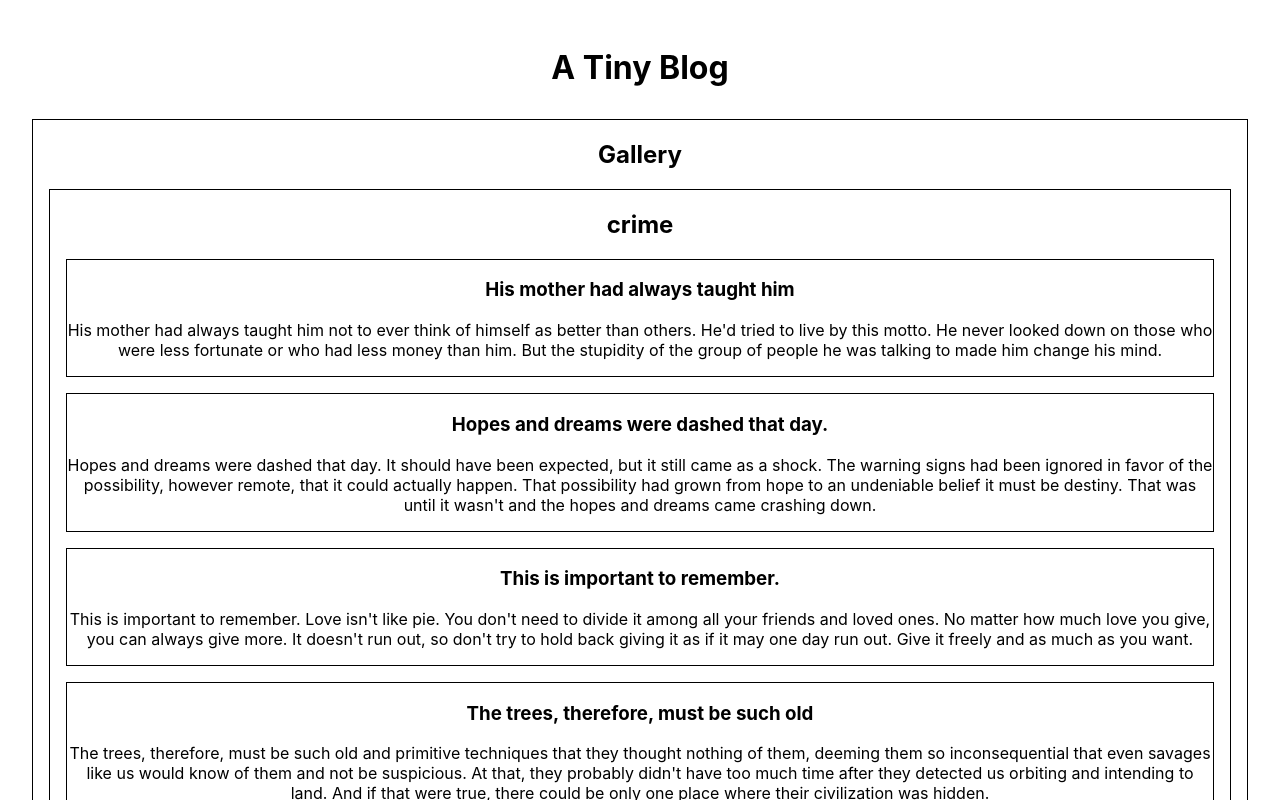
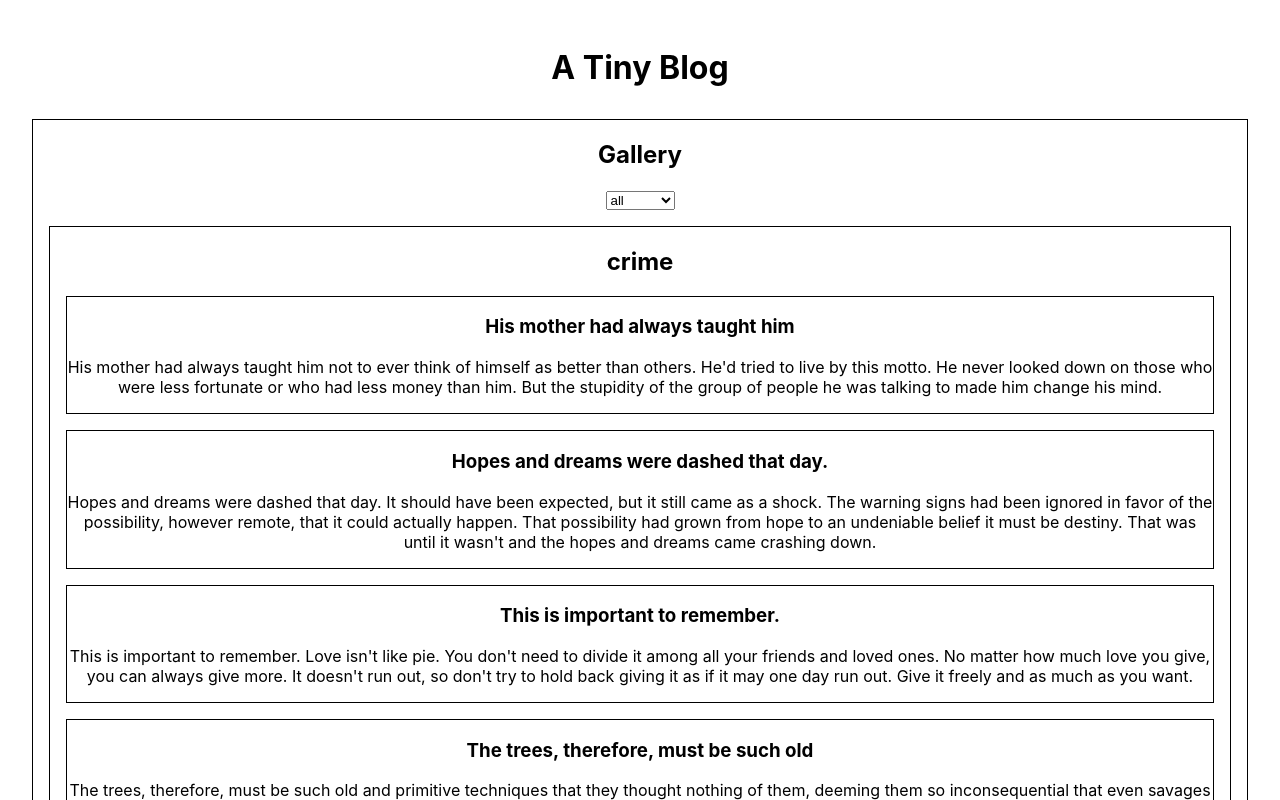
Before and after one commit to SMooreSwe/tiny-blog, a React (Create React App) app: page / in a window 1280 px wide. Shown: the top 800 px of the page. Built offline with nearby package versions, Linux system fonts and the light colour scheme.

Commit message:
search filter working

```diff
--- a/src/components/BlogSection.tsx
+++ b/src/components/BlogSection.tsx
@@ -8,7 +8,7 @@ const BlogSection = ({ title, posts }: IBlogSectionProps) => {
         <h2>{title}</h2>
         {posts && posts.map((post) => {
             return(
-            <BlogCard title={post.title} body={post.body}/>
+            <BlogCard key={post.id} title={post.title} body={post.body}/>
         )}
         )}
     </div>
--- a/src/components/Gallery.tsx
+++ b/src/components/Gallery.tsx
@@ -2,11 +2,13 @@ import React, { useEffect, useState } from 'react'
 import { IGalleryProps, IPost } from '../types'
 import BlogSection from './BlogSection'
 import { mockResponse } from '../mockData/mockData'
+import TagFilter from './TagFilter'
 
 const Gallery = ({children}: IGalleryProps) => {
     const [data, setData] = useState<IPost[]>([])
 
     const filter : string[] = [ "crime", "magical", "mystery", "history", "love"]
+    const [filterOptions, setFilterOptions] = useState<string[]>(filter)
 
     useEffect(() => {
       const posts = mockResponse.posts
@@ -24,13 +26,18 @@ const Gallery = ({children}: IGalleryProps) => {
         return filteredArray;
     }
 
+    const filterSetter = (value : string) => {
+        setFilterOptions(value.split(','))
+    }
+
   return (
     <div className='app__gallery'>
         <h2>Gallery</h2>
-        {data && filter.map((filter) => {
+        <TagFilter list={filter} setter={filterSetter}/>
+        {data && filterOptions.map((filter) => {
             const array = postSorter(filter, data)
             return (
-                <BlogSection title={filter} posts={array}/>
+                <BlogSection key={filter} title={filter} posts={array}/>
             )
         })}
 
--- /dev/null
+++ b/src/components/TagFilter.tsx
@@ -0,0 +1,19 @@
+import React, { useRef } from 'react'
+import { ITagFilterProps } from '../types'
+
+const TagFilter = ({list, setter}: ITagFilterProps) => {
+    const filterChoice = useRef<HTMLSelectElement | null>(null)
+
+  return (
+    <select ref={filterChoice} onChange={() => setter(filterChoice.current!.value)}>
+        <option value={list}>all</option>
+        {list && list.map((filterOption) =>{
+            return(
+            <option key={filterOption} value={filterOption}>{filterOption}</option>
+            )
+        })}
+    </select>
+  )
+}
+
+export default TagFilter
--- a/src/types.ts
+++ b/src/types.ts
@@ -26,3 +26,8 @@ export interface IBlogCardProps {
     title: string,
     body: string,
 }
+
+export interface ITagFilterProps {
+    setter: Function,
+    list: string[]
+}
```
